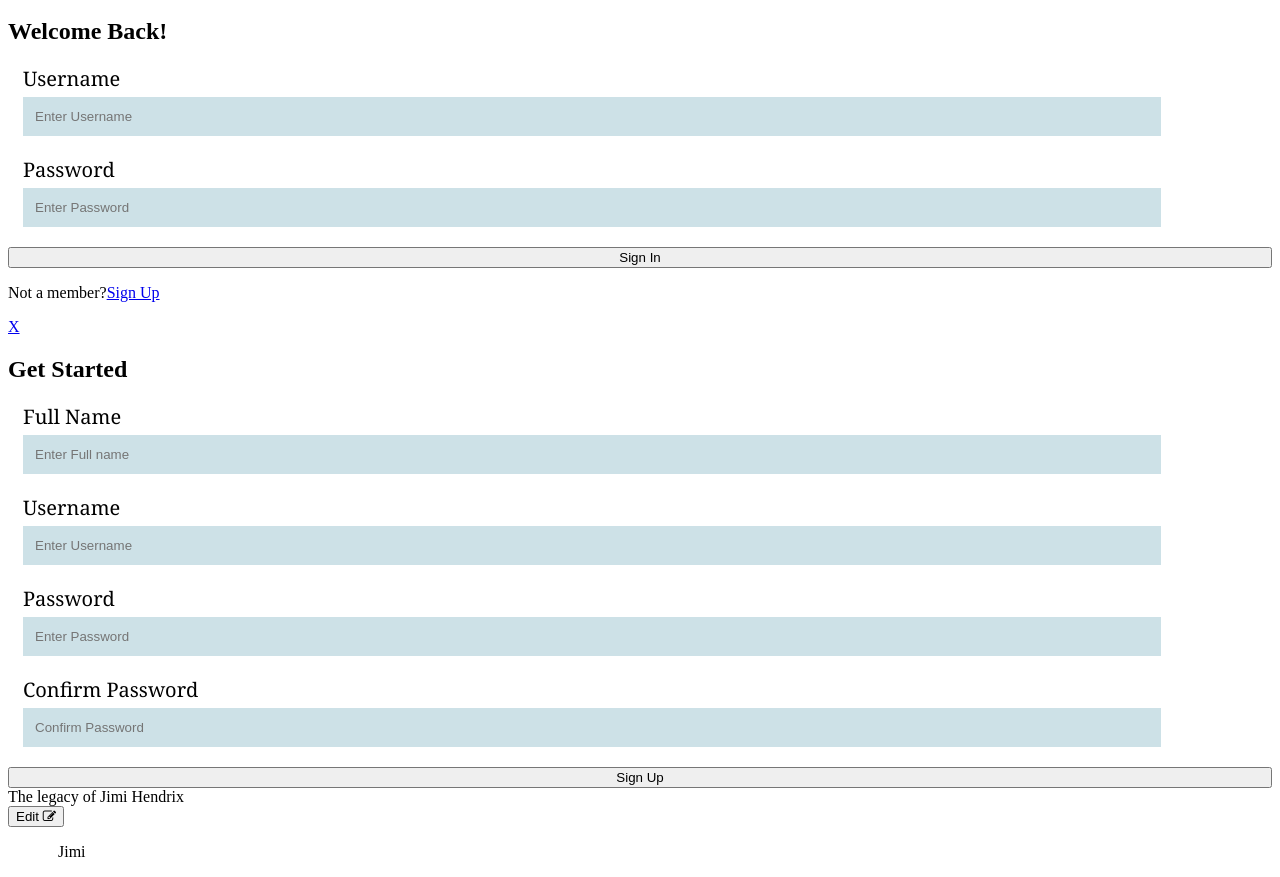
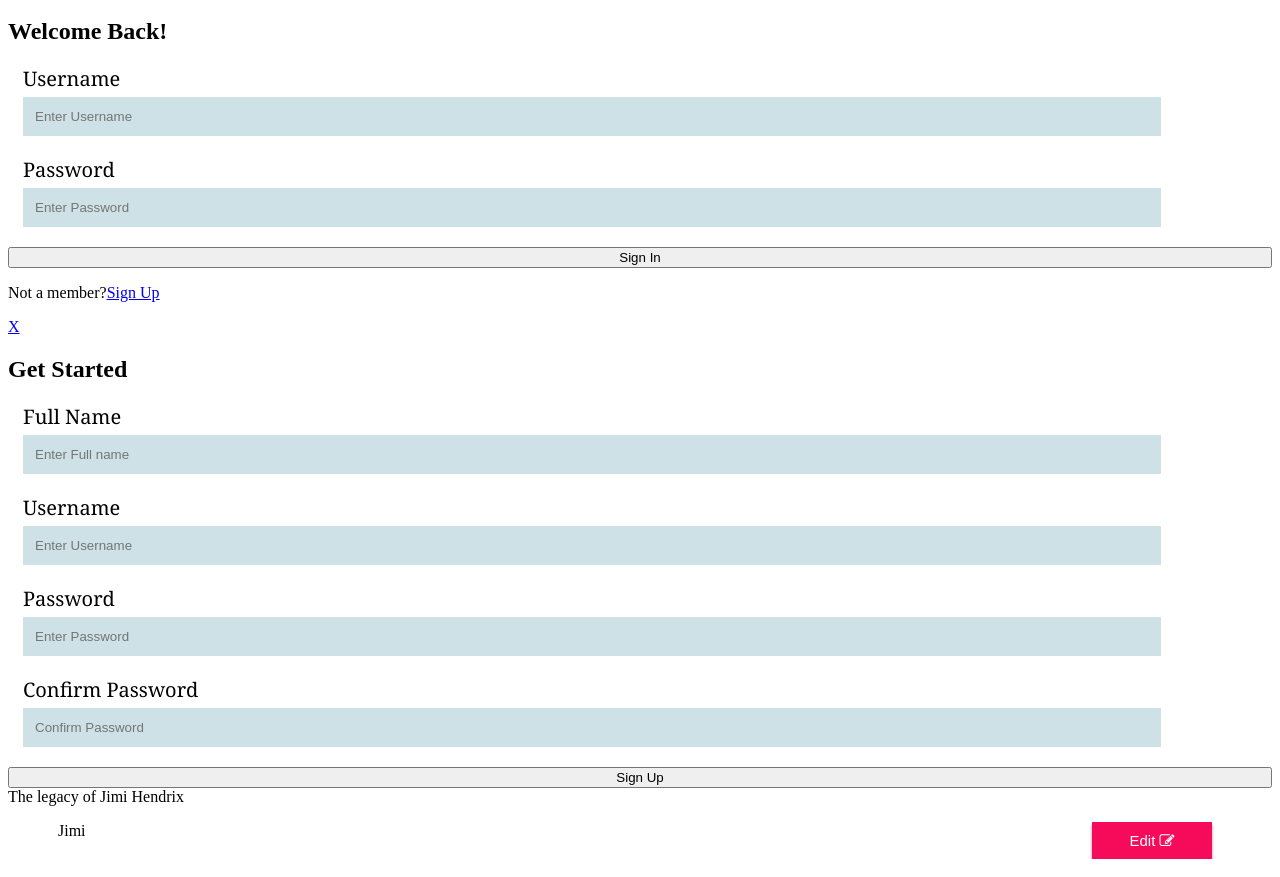
Before and after one commit to kushagrasetia/Frontend_Project, a plain HTML site: page html/post.html in a window 1280 px wide. Shown: the part 120-997 px from the top of the page. Drawn offline with Linux system fonts and the light colour scheme.

Commit message:
styling edit button

```diff
--- a/css/post.css
+++ b/css/post.css
@@ -37,7 +37,19 @@ form{
 
 
 /* styling edit button */
-
+#editBtn{
+   background: rgb(245, 11, 89);
+   color: white;
+   padding: 10px;
+   width: 120px;
+  box-shadow: 5px;
+  border-style: none;
+  float: right;
+  font-size: 15px;
+  font-family: Arial, Helvetica, sans-serif;
+  margin-right: 60px;
+  box-shadow: 0px 3px 3px  rgb(243, 133, 170);
+}
 .name{
     margin-left: 50px;
 }
```
